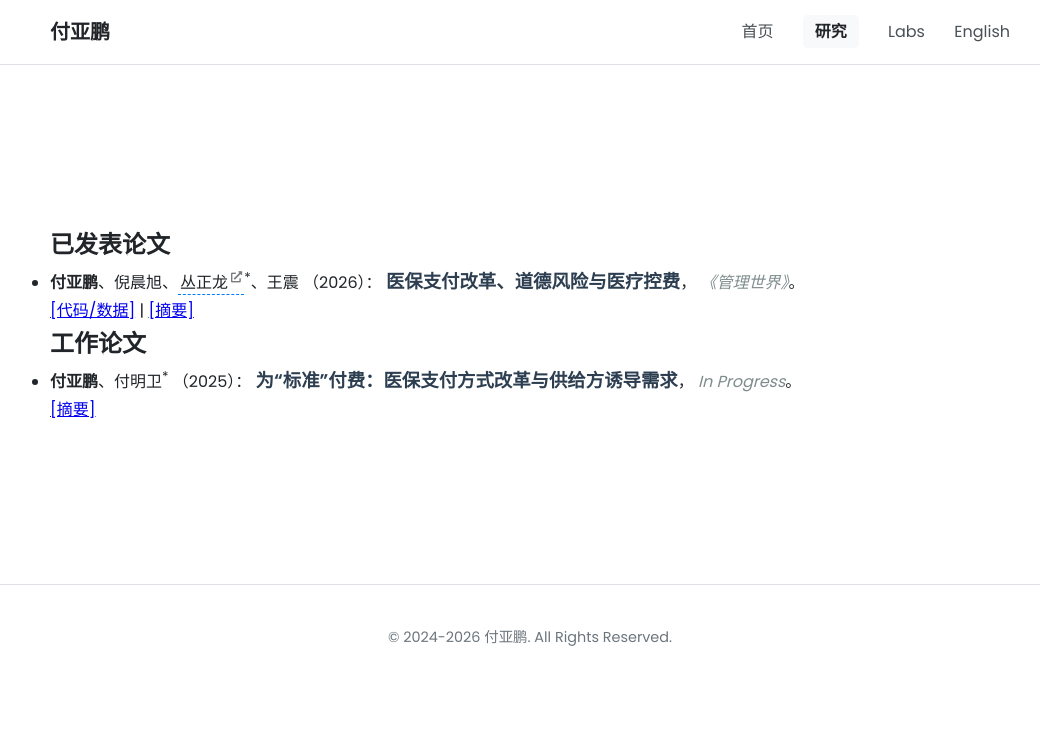
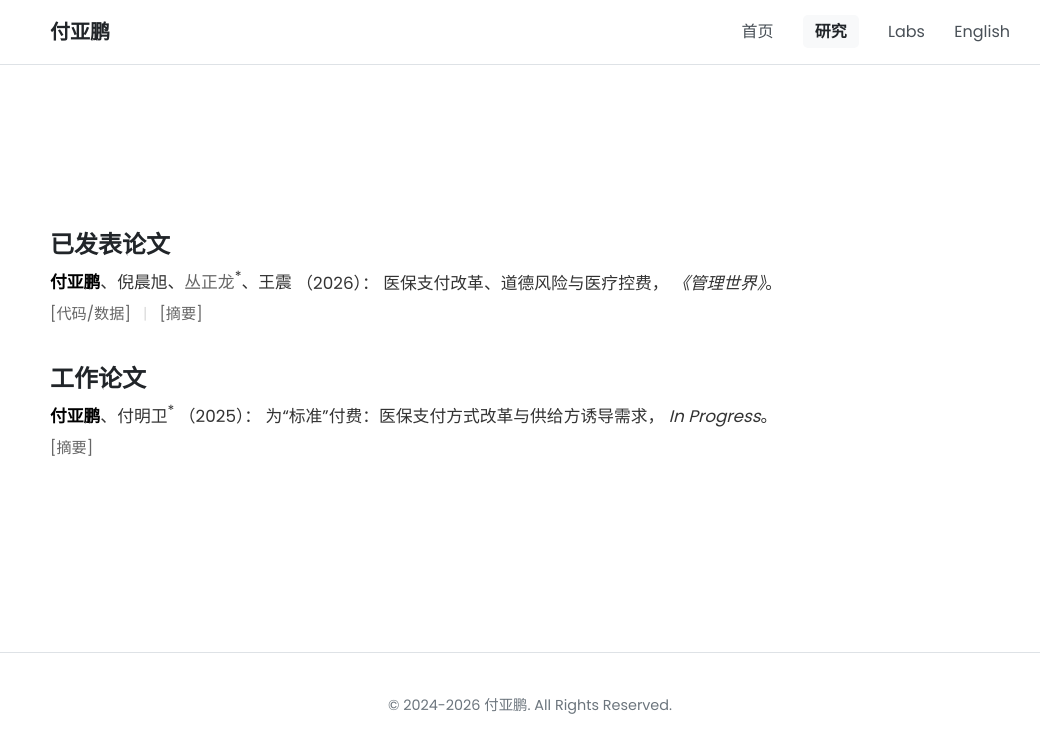
Before and after one commit to fyapeng/fyapeng.github.io, a Jekyll site: the page built from research.html, in a window 1280 px wide. Shown: the top 753 px of the page, without its empty margins (110-1150 px from the left). Built offline with Jekyll 4.4.1, drawn with Linux system fonts in a browser that asks for light colours.

Commit message:
Update style.css

```diff
--- a/assets/css/style.css
+++ b/assets/css/style.css
@@ -219,102 +219,61 @@ body {
 }
 
 /* ---------- 3.5 Research Page Styles (单独的研究列表页) ---------- */
-/* 容器调整：取消之前的左右布局，改为纵向流 */
-.paper-item {
-  display: block; /* 改为块级，不再分左右 */
-  padding: 1.5rem 0;
-  border-bottom: 1px solid #eee;
-  margin-bottom: 0;
+/* 容器整体紧凑化 */
+.paper-item-compact {
+  list-style: none;
+  margin-bottom: 2rem;
+  line-height: 1.6;
+  color: #333;
 }
 
-.paper-title {
-  font-size: 1.15rem;
-  font-weight: 600;
-  color: #2c3e50;
-  margin-bottom: 4px;
+/* 引用文本样式 */
+.paper-citation { font-size: 1.05rem; }
+.paper-authors strong { color: #000; font-weight: 600; }
+
+/* 重点：解决链接颜色问题 */
+.paper-citation a,
+.paper-authors a {
+  color: #666 !important; /* 统一灰色，覆盖系统默认紫色/蓝色 */
+  text-decoration: none;
+  transition: all 0.2s ease-in-out;
+  border-bottom: 1px transparent;
 }
 
-/* 1. 作者链接基础样式：告别默认蓝 */
-.paper-authors a {
-  color: var(--primary-color); /* 初始颜色跟随正文，不突兀 */
-  text-decoration: none;
-  position: relative;
-  font-weight: 500;
-  padding: 0 2px;
-  transition: all 0.3s ease; /* 平滑过渡动画 */
-  border-bottom: 1px dashed var(--accent-color); /* 优雅的虚线下划线 */
+/* 鼠标移动到附近的微动画 */
+.paper-citation a:hover {
+  color: #000 !important;
+  text-decoration: underline;
+  transform: translateY(-1px);
+  display: inline-block;
 }
 
-/* 2. 鼠标悬停动画：轻微上浮 + 颜色变亮 */
-.paper-authors a:hover {
-  color: var(--accent-color);
-  background-color: rgba(0, 123, 255, 0.05); /* 淡淡的背景色呼吸感 */
-  transform: translateY(-2px); /* 向上轻微漂浮 2 像素 */
-  display: inline-block; /* 确保 transform 生效 */
-  border-bottom: 1px solid var(--accent-color); /* 虚线变实线 */
-  box-shadow: 0 2px 5px rgba(0,0,0,0.05); /* 增加一点立体投影 */
+/* 链接组样式：Chetty 风格 */
+.paper-links-minimal {
+  margin-top: 6px;
+  font-size: 0.95rem;
+  color: #999;
 }
 
-/* 3. 给链接加一个微小的“外部跳转”图标暗示 (可选) */
-.paper-authors a::after {
-  content: "\f35d"; /* FontAwesome 的外部链接图标代码 */
-  font-family: "Font Awesome 5 Free";
-  font-weight: 900;
-  font-size: 0.7rem;
-  margin-left: 3px;
-  vertical-align: super;
-  opacity: 0.6;
+.paper-links-minimal .divider {
+  margin: 0 8px;
+  color: #ddd;
+  user-select: none;
 }
 
-/* 合并期刊和链接的一行 */
-.paper-meta-row {
-  display: flex;
-  flex-wrap: wrap;
-  align-items: center;
-  gap: 15px; /* 期刊和链接组之间的间距 */
+/* 极简摘要样式 */
+.paper-abstract-simple {
+  margin-top: 12px;
+  padding: 15px;
+  background-color: #fcfcfc;
+  border: 1px solid #f0f0f0;
   font-size: 0.9rem;
+  color: #555;
+  text-align: justify;
+  animation: fadeIn 0.4s ease;
 }
 
-.paper-journal {
-  color: #7f8c8d;
-}
-
-/* 链接样式：改造成小标签或简洁文字 */
-.paper-links-inline {
-  display: flex;
-  gap: 12px;
-}
-
-.paper-links-inline a {
-  color: var(--accent-color);
-  text-decoration: none;
-  font-weight: 500;
-  transition: opacity 0.2s;
-}
-
-.paper-links-inline a:hover {
-  text-decoration: underline;
-  opacity: 0.8;
-}
-
-/* 展开后的摘要样式 */
-.paper-abstract-collapsible {
-  margin-top: 15px;
-  padding: 15px;
-  background-color: #f8f9fa;
-  border-left: 3px solid var(--accent-color);
-  font-size: 0.92rem;
-  line-height: 1.6;
-  color: #444;
-  border-radius: 0 4px 4px 0;
-  /* 动画效果 */
-  animation: slideIn 0.3s ease-out;
-}
-
-@keyframes slideIn {
-  from { opacity: 0; transform: translateY(-10px); }
-  to { opacity: 1; transform: translateY(0); }
-}
+@keyframes fadeIn { from { opacity: 0; } to { opacity: 1; } }
 
 /* 通用按钮样式 (如 View More) */
 .button-primary {
```
